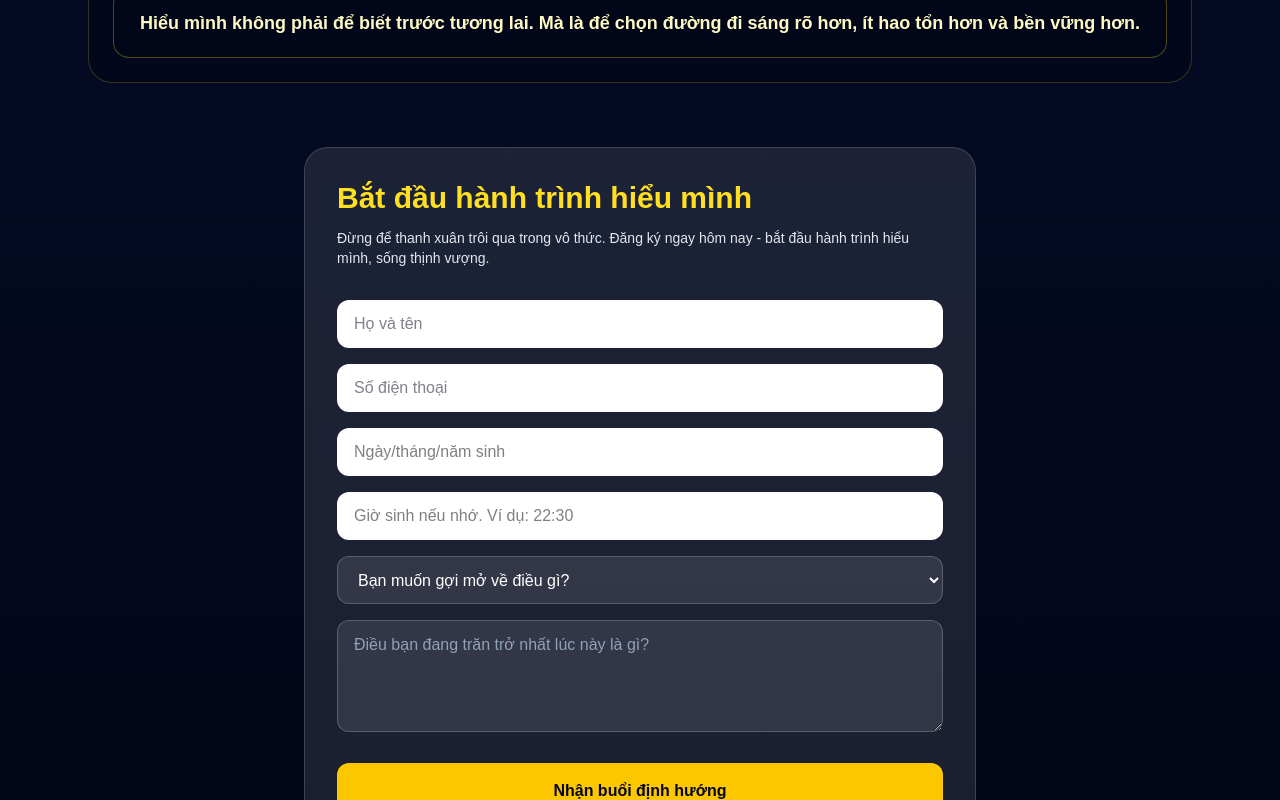
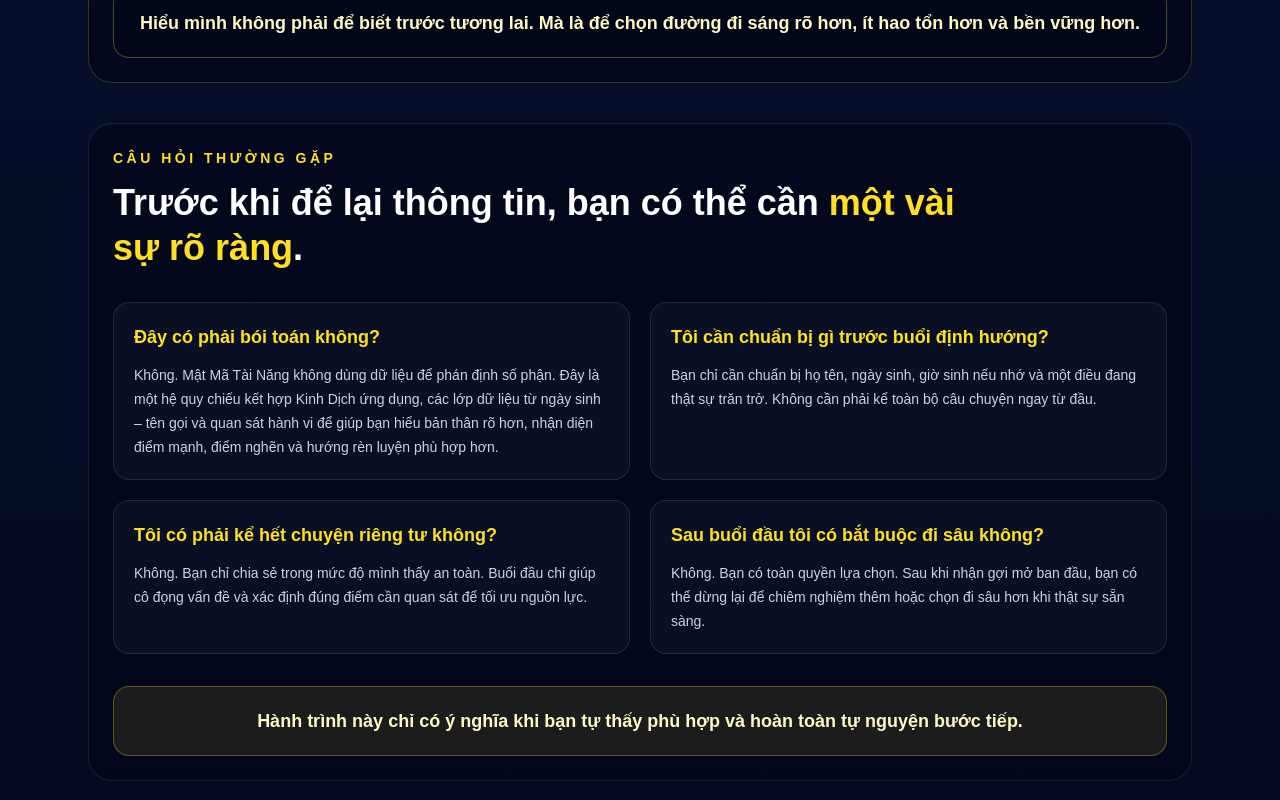
Before and after one commit to lanmatmathinhvuong-dot/mtmv, a Next.js app: page / in a window 1280 px wide. Shown: the part 8740-9540 px from the top of the page. Built offline with nearby package versions, Linux system fonts and the light colour scheme; no server answers.

Commit message:
them faq truoc form dang ky

```diff
--- a/app/page.tsx
+++ b/app/page.tsx
@@ -920,6 +920,68 @@ setGhiChuDacBiet("");
     </p>
   </div>
 </section>
+<section className="mt-10 rounded-3xl border border-white/10 bg-slate-950/60 p-6 text-left">
+  <p className="text-sm font-bold uppercase tracking-[0.25em] text-yellow-300">
+    CÂU HỎI THƯỜNG GẶP
+  </p>
+
+  <h2 className="mt-3 max-w-4xl text-3xl font-black leading-tight text-white md:text-4xl">
+    Trước khi để lại thông tin, bạn có thể cần{" "}
+    <span className="text-yellow-300">một vài sự rõ ràng</span>.
+  </h2>
+
+  <div className="mt-8 grid gap-5 md:grid-cols-2">
+    <div className="rounded-2xl border border-white/10 bg-slate-900/60 p-5">
+      <h3 className="text-lg font-black text-yellow-300">
+        Đây có phải bói toán không?
+      </h3>
+      <p className="mt-3 text-sm leading-6 text-slate-300">
+        Không. Mật Mã Tài Năng không dùng dữ liệu để phán định số phận. Đây là
+        một hệ quy chiếu kết hợp Kinh Dịch ứng dụng, các lớp dữ liệu từ ngày sinh – tên gọi và
+        quan sát hành vi để giúp bạn hiểu bản thân rõ hơn, nhận diện điểm mạnh,
+        điểm nghẽn và hướng rèn luyện phù hợp hơn.
+      </p>
+    </div>
+
+    <div className="rounded-2xl border border-white/10 bg-slate-900/60 p-5">
+      <h3 className="text-lg font-black text-yellow-300">
+        Tôi cần chuẩn bị gì trước buổi định hướng?
+      </h3>
+      <p className="mt-3 text-sm leading-6 text-slate-300">
+        Bạn chỉ cần chuẩn bị họ tên, ngày sinh, giờ sinh nếu nhớ và một điều
+        đang thật sự trăn trở. Không cần phải kể toàn bộ câu chuyện ngay từ đầu.
+      </p>
+    </div>
+
+    <div className="rounded-2xl border border-white/10 bg-slate-900/60 p-5">
+      <h3 className="text-lg font-black text-yellow-300">
+        Tôi có phải kể hết chuyện riêng tư không?
+      </h3>
+      <p className="mt-3 text-sm leading-6 text-slate-300">
+        Không. Bạn chỉ chia sẻ trong mức độ mình thấy an toàn. Buổi đầu chỉ giúp
+        cô đọng vấn đề và xác định đúng điểm cần quan sát để tối ưu nguồn lực.
+      </p>
+    </div>
+
+    <div className="rounded-2xl border border-white/10 bg-slate-900/60 p-5">
+      <h3 className="text-lg font-black text-yellow-300">
+        Sau buổi đầu tôi có bắt buộc đi sâu không?
+      </h3>
+      <p className="mt-3 text-sm leading-6 text-slate-300">
+        Không. Bạn có toàn quyền lựa chọn. Sau khi nhận gợi mở ban đầu, bạn có
+        thể dừng lại để chiêm nghiệm thêm hoặc chọn đi sâu hơn khi thật sự sẵn
+        sàng.
+      </p>
+    </div>
+  </div>
+
+  <div className="mt-8 rounded-2xl border border-yellow-300/30 bg-yellow-300/10 p-5 text-center">
+    <p className="text-lg font-bold text-yellow-100">
+      Hành trình này chỉ có ý nghĩa khi bạn tự thấy phù hợp và hoàn toàn tự
+      nguyện bước tiếp.
+    </p>
+  </div>
+</section>
         <section
           id="dang-ky"
           className="mt-16 w-full max-w-2xl rounded-3xl border border-white/15 bg-white/10 p-8 text-left"
```
